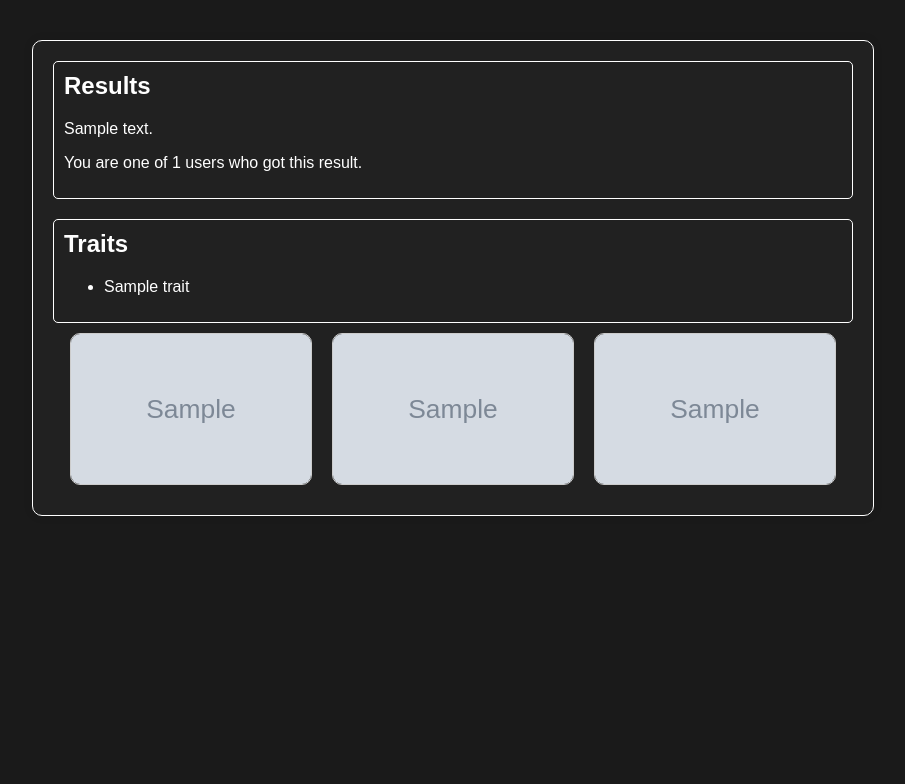
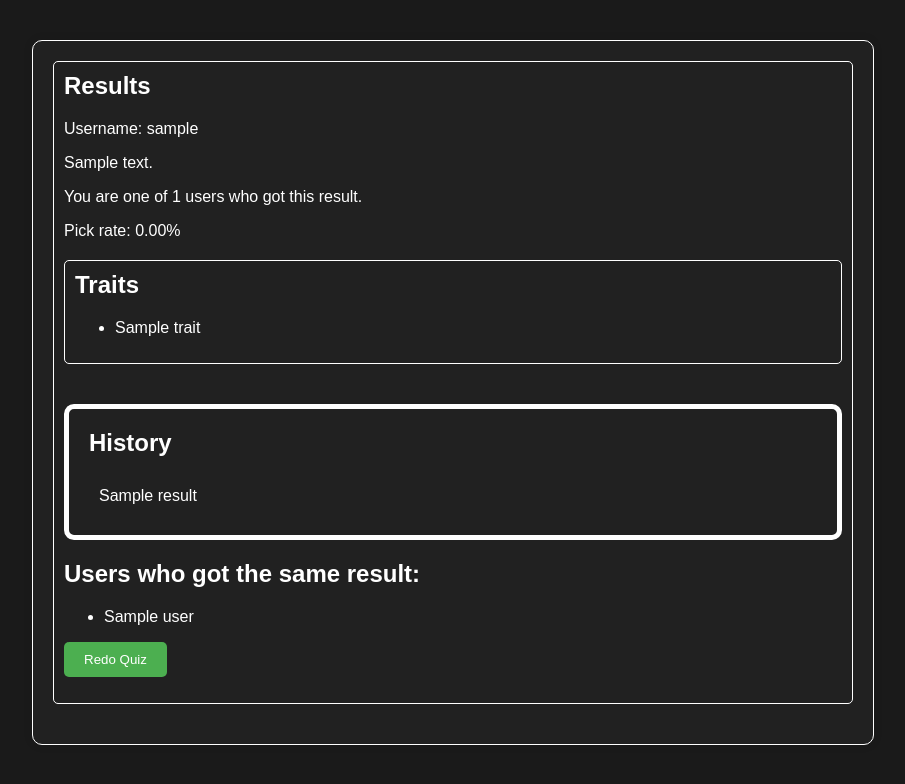
Before and after one commit to AdinoAdi-kudos/TT10-08, a Flask app: template Flask/templates/results.html in a window 1280 px wide. Shown: the top 784 px of the page, without its empty margins (187-1092 px from the left). Run offline with Flask 3, Linux system fonts and the light colour scheme; the template is opened without the code that fills it: most values are stand-ins (such as "Sample title", 1, 10 or a date in 2020); grey boxes marked "Sample" are stand-in pictures.

Commit message:
Added pickrate, fixed database and users

```diff
--- /dev/null
+++ b/Flask/Shitstian.py
@@ -0,0 +1 @@
+print("hello World")
--- /dev/null
+++ b/Flask/logged_in_users.txt
@@ -0,0 +1,5 @@
+Irfan
+Irfan
+Irfan
+Kao
+Kao
--- a/Flask/models.py
+++ b/Flask/models.py
@@ -11,3 +11,5 @@ class User(db.Model):
 class Result(db.Model):
     id = db.Column(db.Integer, primary_key=True)
     result = db.Column(db.String(3), nullable=False)
+    user_id = db.Column(db.Integer, db.ForeignKey('user.id'))
+    user = db.relationship('User', backref=db.backref('results', lazy=True))
--- a/Flask/static/results.css
+++ b/Flask/static/results.css
@@ -36,3 +36,30 @@
   border-radius: 5px;
   padding: 10px;
 }
+
+.history {
+  margin-top: 40px;
+  border: 5px solid #fff; /* add a thick border */
+  border-radius: 10px;
+  padding: 20px;
+}
+
+.similar-users {
+  margin-top: 20px;
+}
+
+.similar-users table {
+  width: 100%;
+  border-collapse: collapse;
+}
+
+.similar-users th,.similar-users td {
+  border: 1px solid #fff;
+  padding: 10px;
+  text-align: left;
+}
+
+.similar-users th {
+  background-color: #212121;
+  color: #fff;
+}
--- a/Flask/templates/results.html
+++ b/Flask/templates/results.html
@@ -55,6 +55,45 @@
         color: #fff;
         resize: vertical;
     }
+
+   .history {
+        margin-top: 40px;
+    }
+
+   .history h2 {
+        font-size: 24px;
+        font-weight: bold;
+        margin-top: 0;
+    }
+
+   .history-list {
+        list-style: none;
+        padding: 0;
+        margin: 0;
+    }
+
+   .history-list li {
+        padding: 10px;
+        border-bottom: 1px solid #fff;
+    }
+
+   .history-list li:last-child {
+        border-bottom: none;
+    }
+
+   /* Add a CSS style for the button form */
+   .redo-button {
+        background-color: #4CAF50;
+        color: #fff;
+        padding: 10px 20px;
+        border: none;
+        border-radius: 5px;
+        cursor: pointer;
+    }
+
+   .redo-button:hover {
+        background-color: #3e8e41;
+    }
   </style>
 
   <head>
@@ -64,22 +103,44 @@
   <div class="result-container">
     <div class="result">
       <h2>Results</h2>
+      <p>Username: {{ username }} </p>
       <p>{{ result_description['description'] }}</p>
       <p>You are one of {{ result_count }} users who got this result.</p>
-</div>
+      <p>Pick rate: {{ "%.2f" | format(pick_rate) }}%</p>
 
       <div class="traits">
           <h2>Traits</h2>
           <ul>
-    {% for trait in results_traits %}
+            {% for trait in result_description.traits %}
               <li>{{ trait }}</li>
             {% endfor %}
           </ul>
       </div>
 
-<div class="image-container">
-  <img src="{{ result_image1 }}" alt="Result Image 1" class="result-image">
-  <img src="{{ result_image2 }}" alt="Result Image 2" class="result-image">
-  <img src="{{ result_image3 }}" alt="Result Image 3" class="result-image">
+      <div class="history">
+        <h2>History</h2>
+        <ul class="history-list">
+          {% for result in user_results %}
+            <li>{{ result }}</li>
+          {% endfor %}
+        </ul>
+      </div>
+
+      <div class="similar-users">
+        <h2>Users who got the same result:</h2>
+        {% if similar_users %}
+          <ul class="similar-users-list">
+            {% for user in similar_users %}
+              <li>{{ user }}</li>
+            {% endfor %}
+          </ul>
+        {% else %}
+          <p>No other users got the same result as you.</p>
+        {% endif %}
+      </div>
+
+      <form action="{{ url_for('app_quiz.quiz1') }}" method="get">
+        <input type="submit" class="redo-button" value="Redo Quiz">
+      </form>
     </div>
   </div>
--- /dev/null
+++ b/Flask/user_results.txt
@@ -0,0 +1,6 @@
+Irfan, You are a FOE! This means you are a free-spirited individual who loves to explore new things.
+Irfan, You are a FCA! This means you are a free-spirited individual who loves to explore new things.
+Kao, You are a FCM! This means you are a charismatic leader who inspires others.
+Kao, You are a FCA! This means you are a logical and analytical person who values reason and evidence.
+Kao, You are a FOM! This means you are a free-spirited individual who loves to explore new things.
+Kao, You are a FCA! This means you are a logical and analytical person who values reason and evidence.
--- a/Flask/users.txt
+++ b/Flask/users.txt
@@ -3,3 +3,6 @@ Username: Shin Long Cena, Password: Hoom, Email: Shin@gmail.com
 Username: Amirl, Password: Jon, Email: Sadam@gmail.com
 Username: Amirl, Password: Jon, Email: Sadam@gmail.com
 Username: Irfan, Password: Irfan, Email: Irfan@gmail.com
+Username: werwds234234, Password: 123123, Email: 1231100370@student.mmu.edu.my
+Username: Abc, Password: 123, Email: 1231100370@student.mmu.edu.my
+Username: Kao, Password: 123, Email: abc@gmail.com
```
Also changed, not shown: Flask/app.py (+50 -18 lines), Flask/results.txt (+22 -0 lines), Flask/tutorial.py (+33 -37 lines), Flask/instance/users.db (added). Lines whose indentation alone changed are shown as unchanged.
